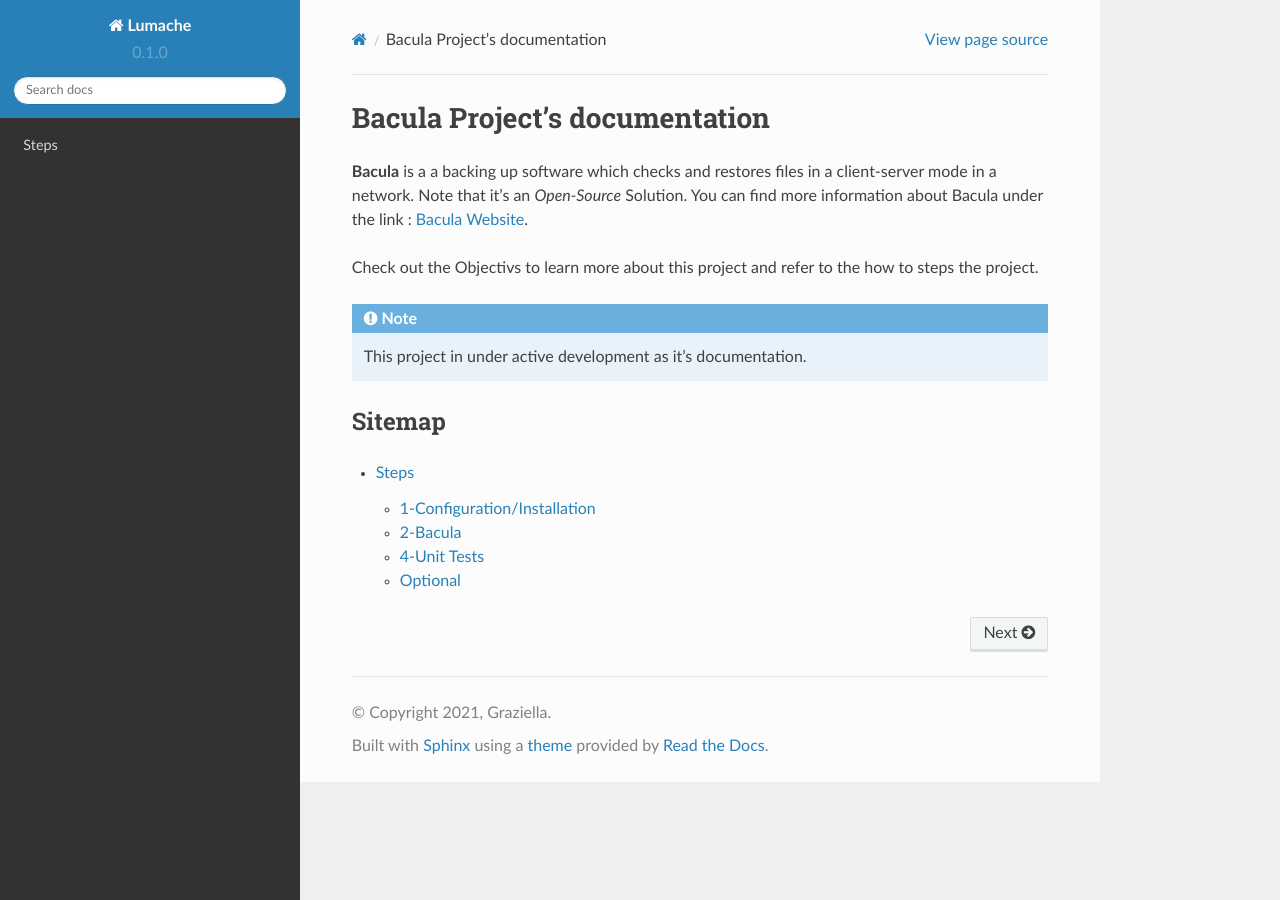
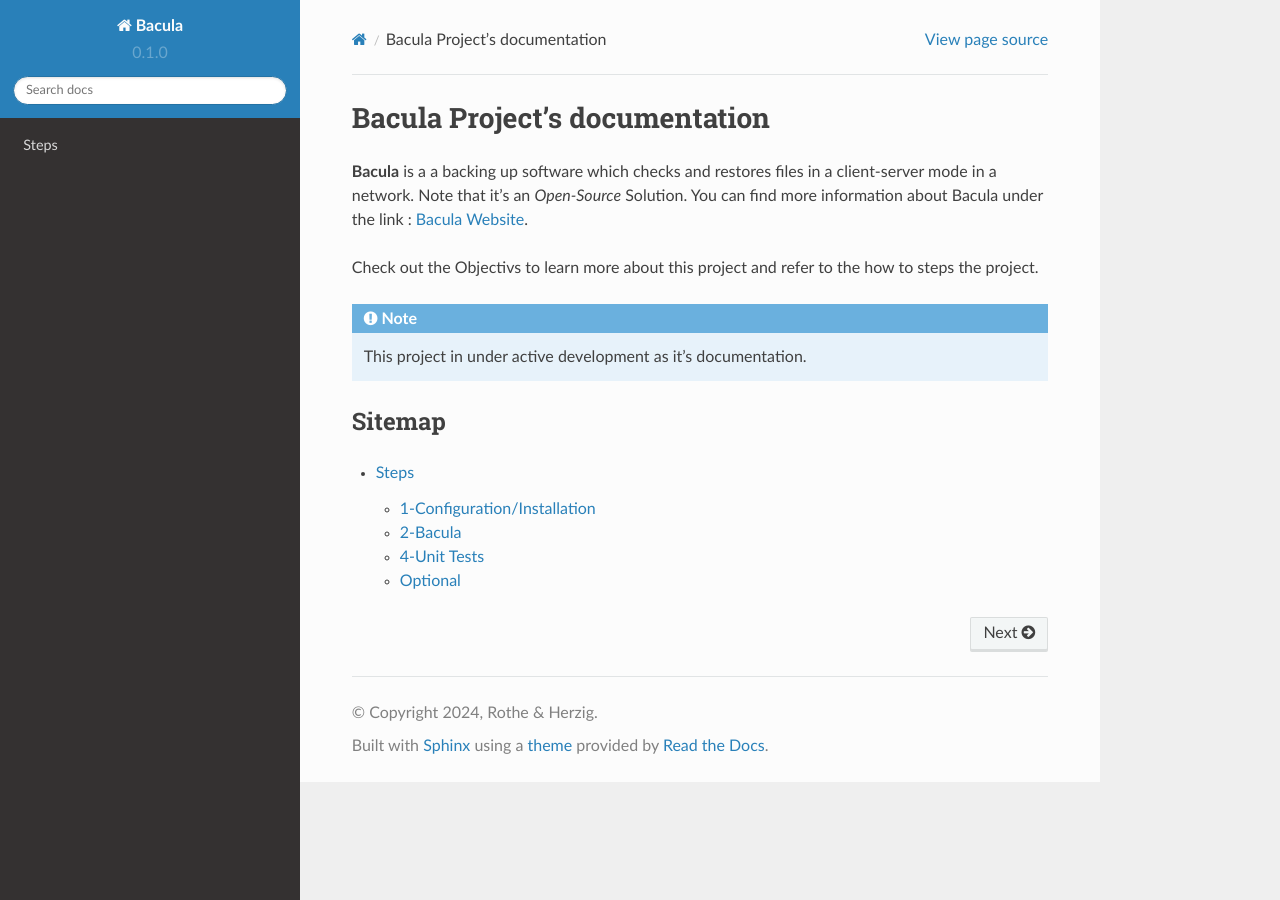
Before and after one commit to Greg1400/BaculaProject, a Sphinx documentation site: the page built from docs/source/index.rst, in a window 1280 px wide. Built offline with Sphinx 7.4.7 and the Read the Docs theme 2.0.0, drawn with Linux system fonts in a browser that asks for light colours; pages that are not in the unit, such as notebooks, are missing from menus.

Commit message:
update conf.py

```diff
--- a/docs/source/conf.py
+++ b/docs/source/conf.py
@@ -2,9 +2,9 @@
 
 # -- Project information
 
-project = 'Lumache'
-copyright = '2021, Graziella'
-author = 'Graziella'
+project = 'Bacula'
+copyright = '2024, Rothe & Herzig'
+author = 'Eduardo Rothe & Gregoire Herzig'
 
 release = '0.1'
 version = '0.1.0'
@@ -30,6 +30,7 @@
 # -- Options for HTML output
 
 html_theme = 'sphinx_rtd_theme'
+html_title = 'Bacula'
 
 # -- Options for EPUB output
 epub_show_urls = 'footnote'
```
